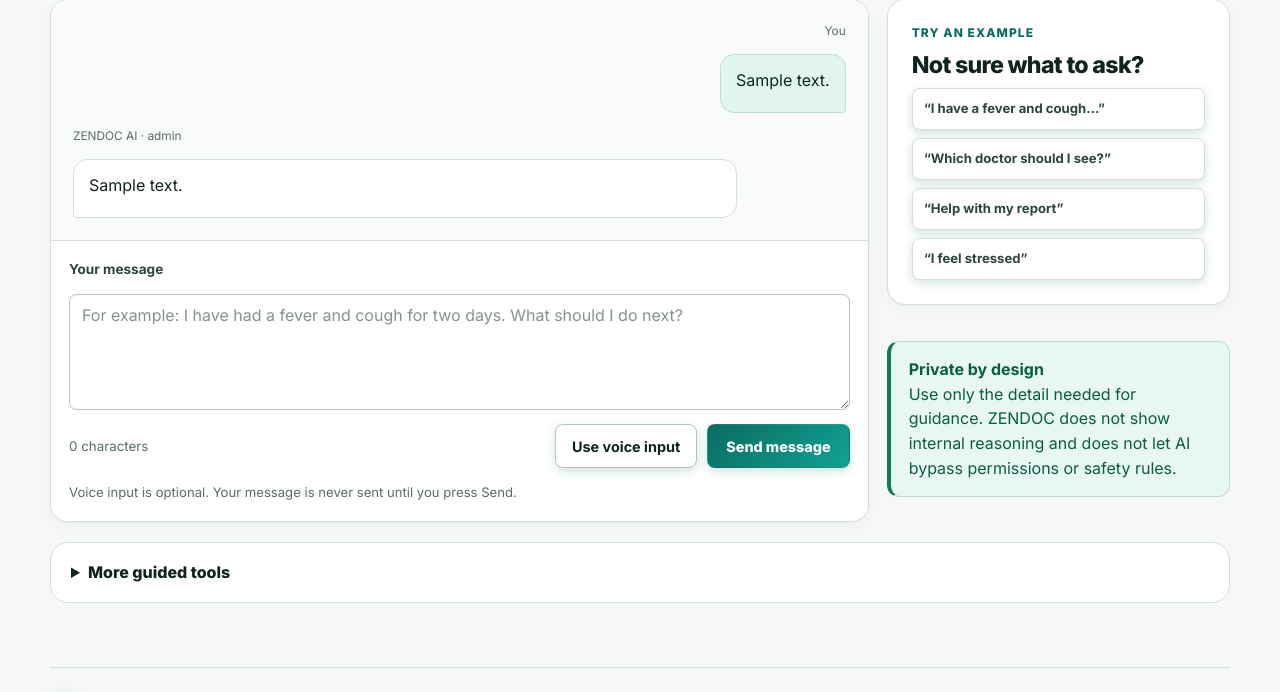
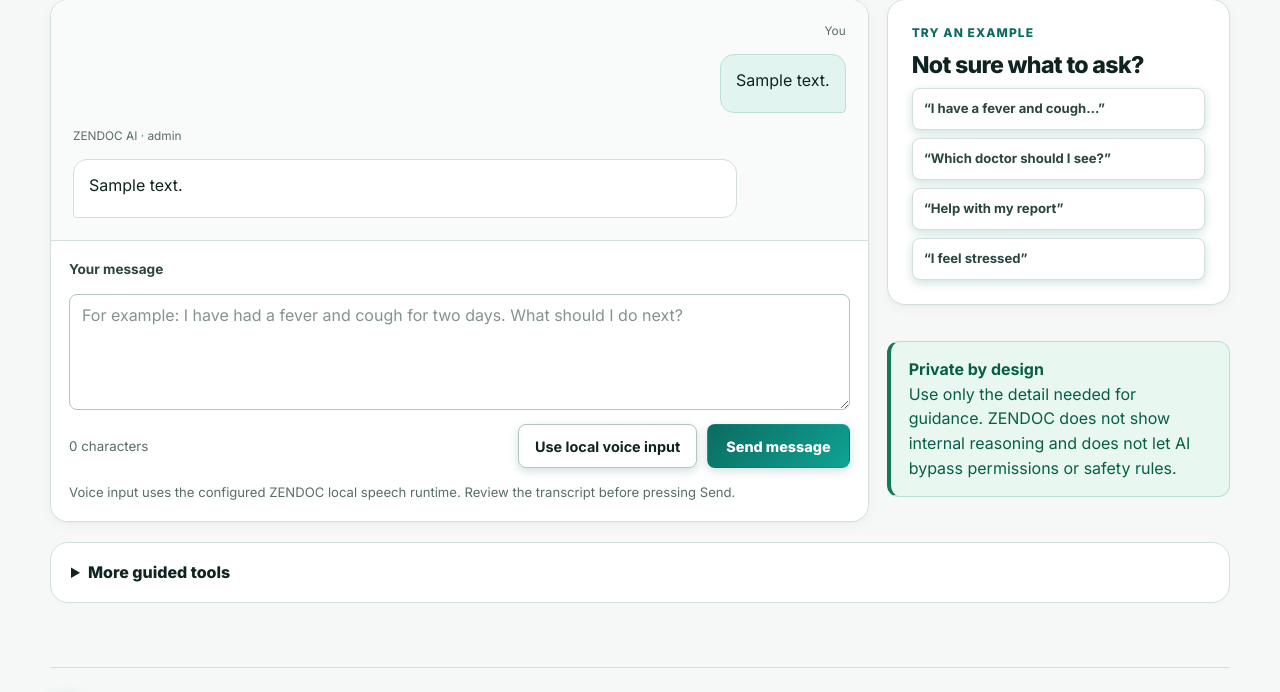
Before and after one commit to kapildebbiswas97-creator/zendoc, a Flask app: page /ai in a window 1280 px wide. Shown: the part 425-1117 px from the top of the page. Run offline with Flask 3, Linux system fonts and the light colour scheme; the visitor is signed in with stand-in values (Sample User, id 1); tables that the repository leaves empty hold one stand-in row (values such as "Sample post"); some libraries are stand-ins or nearby versions.

Commit message:
Use local EdgeCare voice input in AI assistant

```diff
--- a/templates/ai.html
+++ b/templates/ai.html
@@ -94,8 +94,8 @@
       {% if conversations %}<input type="hidden" name="conversation_id" value="{{ conversations[0].id }}">{% endif %}
       <label for="assistant-message">Your message</label>
       <textarea id="assistant-message" name="message" rows="4" maxlength="1500" data-character-count="assistant-count" placeholder="For example: I have had a fever and cough for two days. What should I do next?" required></textarea>
-      <div class="composer-footer"><small id="assistant-count">0 characters</small><span class="form-actions"><button type="button" id="voice-input-toggle" class="secondary-action" aria-pressed="false">Use voice input</button><button type="submit" data-submitting-label="Reviewing safely…">Send message</button></span></div>
-      <p id="voice-input-status" class="form-note" role="status" aria-live="polite">Voice input is optional. Your message is never sent until you press Send.</p>
+      <div class="composer-footer"><small id="assistant-count">0 characters</small><span class="form-actions"><button type="button" id="edgecare-voice-input-toggle" class="secondary-action" aria-pressed="false">Use local voice input</button><button type="submit" data-submitting-label="Reviewing safely…">Send message</button></span></div>
+      <p id="edgecare-voice-input-status" class="form-note" role="status" aria-live="polite">Voice input uses the configured ZENDOC local speech runtime. Review the transcript before pressing Send.</p>
     </form>
   </div>
 
@@ -121,4 +121,5 @@
     <form class="panel subtle-panel" method="post"><input type="hidden" name="csrf_token" value="{{ csrf_token }}"><input type="hidden" name="feature" value="mental_health"><h2>Mental wellness check-in</h2><p class="form-note">Deterministic wellbeing guidance with the same emergency-first safety check. Not a clinical assessment.</p><label>Age group <select name="age_group"><option>student</option><option>working professional</option><option>elderly</option><option>adult</option></select></label><label>Stress level from 0 to 10 <input name="stress_level" type="number" min="0" max="10" value="5"></label><label>What is happening? <textarea name="context" rows="3"></textarea></label><button type="submit">Review next steps</button></form>
   </div>
 </details>
+<script src="{{ url_for('static', filename='edgecare_voice.js') }}" defer></script>
 {% endblock %}
```
